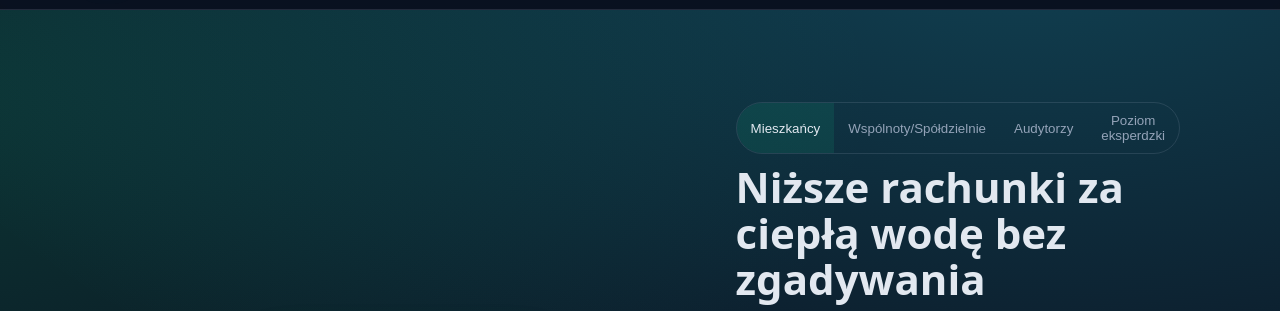
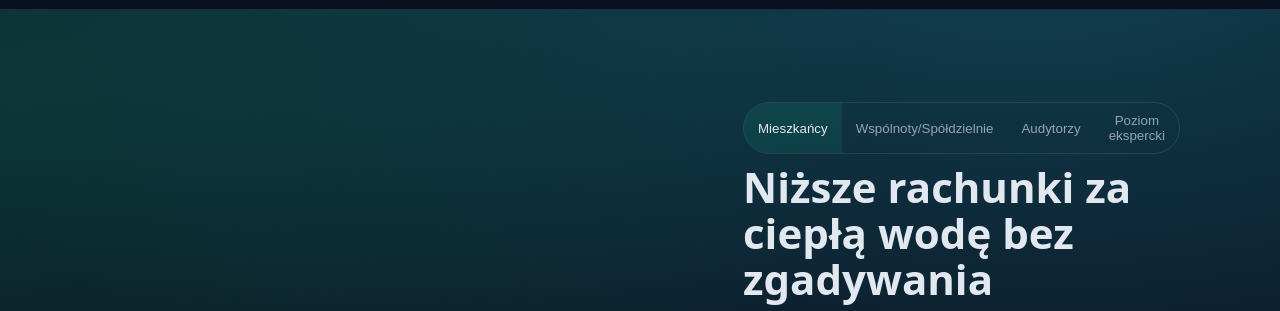
Before and after one commit to maciejslusarczykprofinstal/webapp, a plain HTML site: page templates/index.html in a window 1280 px wide. Shown: the part 67-378 px from the top of the page. Drawn offline with Linux system fonts and the light colour scheme; files whose address does not match are found by name.

Commit message:
Fix typo in expert level label in index.html
tryb eksperdzki na ekspercki

```diff
--- a/templates/index.html
+++ b/templates/index.html
@@ -169,7 +169,7 @@
           <button class="active" data-audience="mieszkaniec" role="tab" aria-selected="true" tabindex="0">Mieszkańcy</button>
           <button data-audience="wspolnota" role="tab" aria-selected="false" tabindex="-1">Wspólnoty/Spółdzielnie</button>
           <button data-audience="audytor" role="tab" aria-selected="false" tabindex="-1">Audytorzy</button>
-          <button data-audience="expert" role="tab" aria-selected="false" tabindex="-1">Poziom eksperdzki</button>
+          <button data-audience="expert" role="tab" aria-selected="false" tabindex="-1">Poziom ekspercki</button>
         </div>
 
         <!-- treści per personę -->
@@ -212,7 +212,7 @@
         </div>
 
         <div id="h-expert" class="aud-block hide">
-          <h1>Poziom eksperdzki: q′, Rsi/Rse, harmonogramy, warianty</h1>
+          <h1>Poziom ekspercki: q′, Rsi/Rse, harmonogramy, warianty</h1>
           <p class="lead">Włącz/wyłącz Rsi/Rse, ustaw αi/αe, importuj projekty *.cwu.json, generuj zalecenia i analizy ROI dla 3 wariantów izolacji.</p>
           <div style="display:flex;gap:12px;flex-wrap:wrap;margin-top:18px">
             <button id="btnOpen4" class="btn btn-primary">Uruchom tryb Ekspert</button>
```
